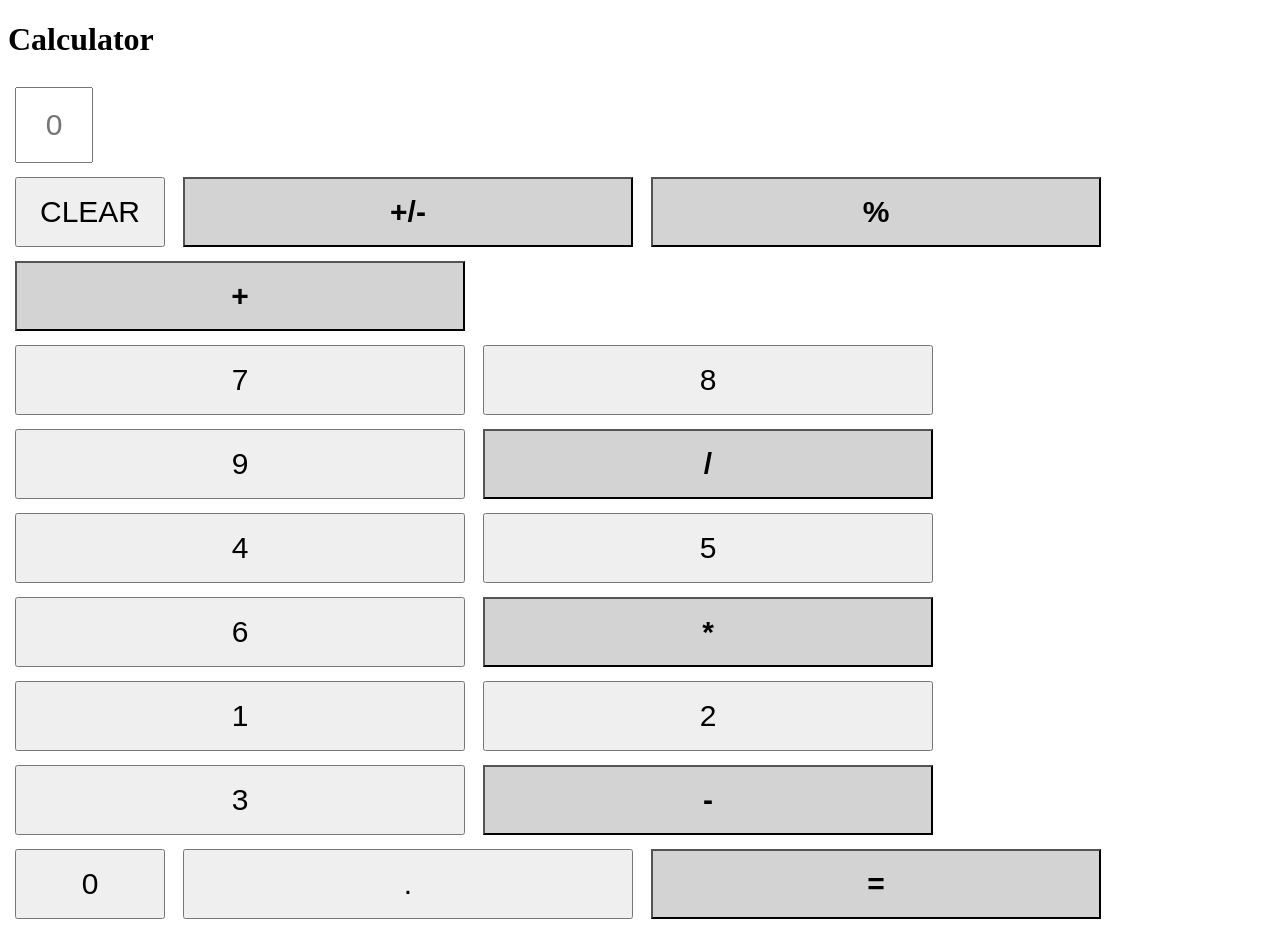
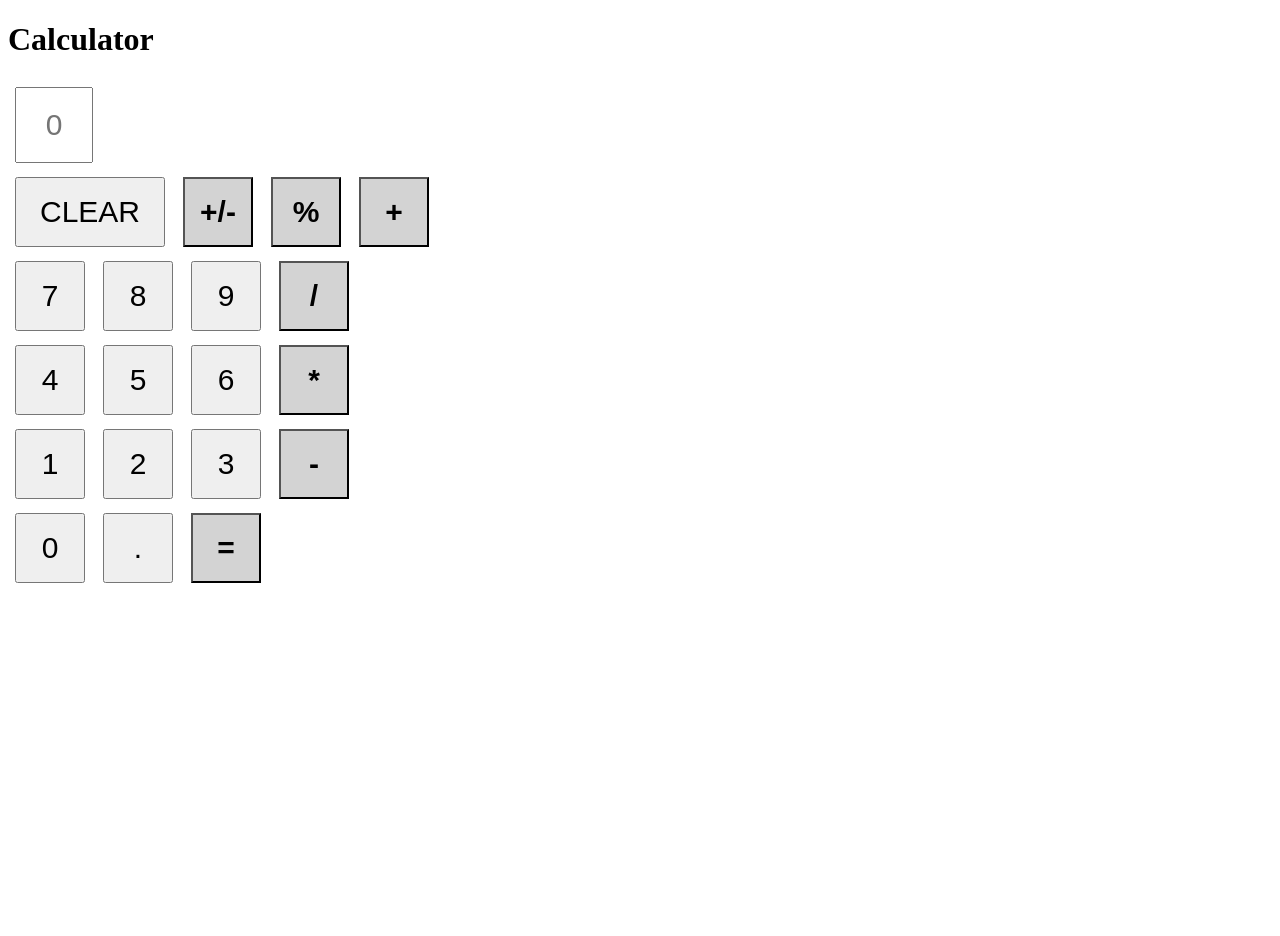
Before and after one commit to pavankolasani719/calculator, a Flask app: page / in a window 1280 px wide. After the commit the page ends 583 px from the top, so only its background shows below. Run offline with Flask 2, Linux system fonts and the light colour scheme.

Commit message:
Update index.html

```diff
--- a/templates/index.html
+++ b/templates/index.html
@@ -30,16 +30,6 @@
         .operator {
             background-color: lightgray;
             font-weight: bold;
-        }
-
-        /* Adjust the size of 0 button */
-        #zero {
-            width: 150px;
-        }
-
-        /* Adjust the size of input buttons */
-        input[type="button"] {
-            width: 450px;
         }
     </style>
 </head>
@@ -76,7 +66,7 @@
         <br>
 
         <!-- Buttons for 0, ., and = -->
-        <input type="button" value="0" id="zero" onclick="addToExpression('0')">
+        <input type="button" value="0" onclick="addToExpression('0')">
         <input type="button" value="." onclick="addToExpression('.')">
         <input type="button" value="=" class="operator" onclick="calculate()">
         <br>
```
